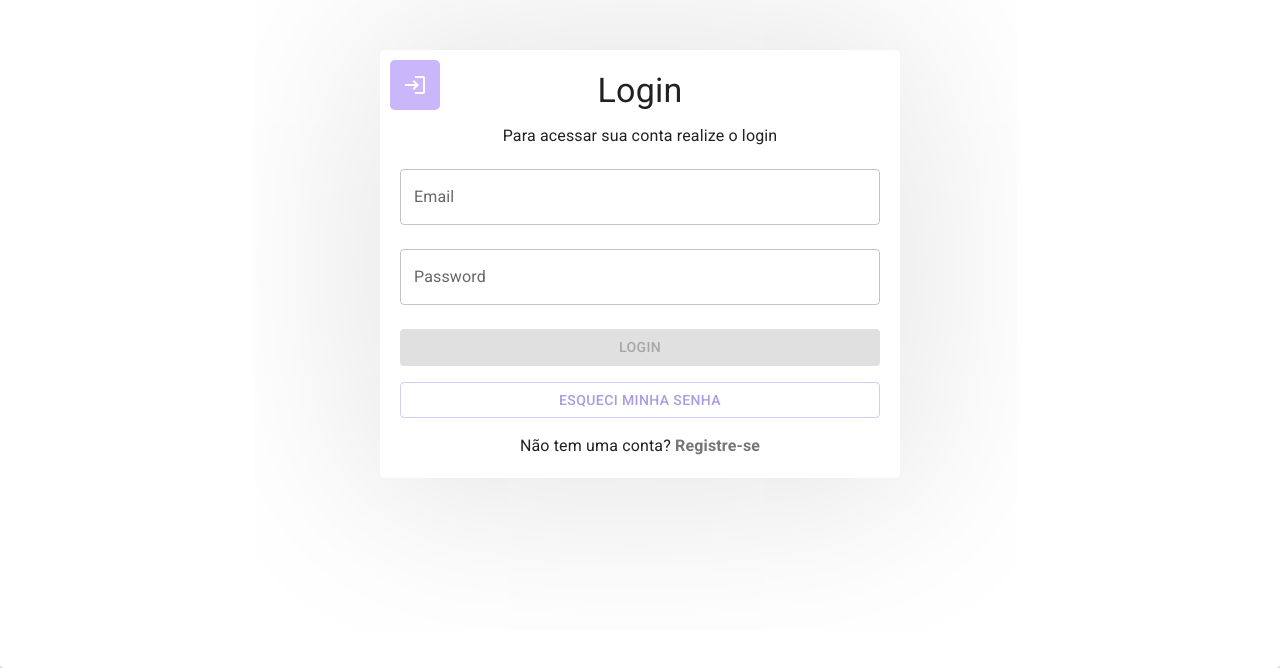
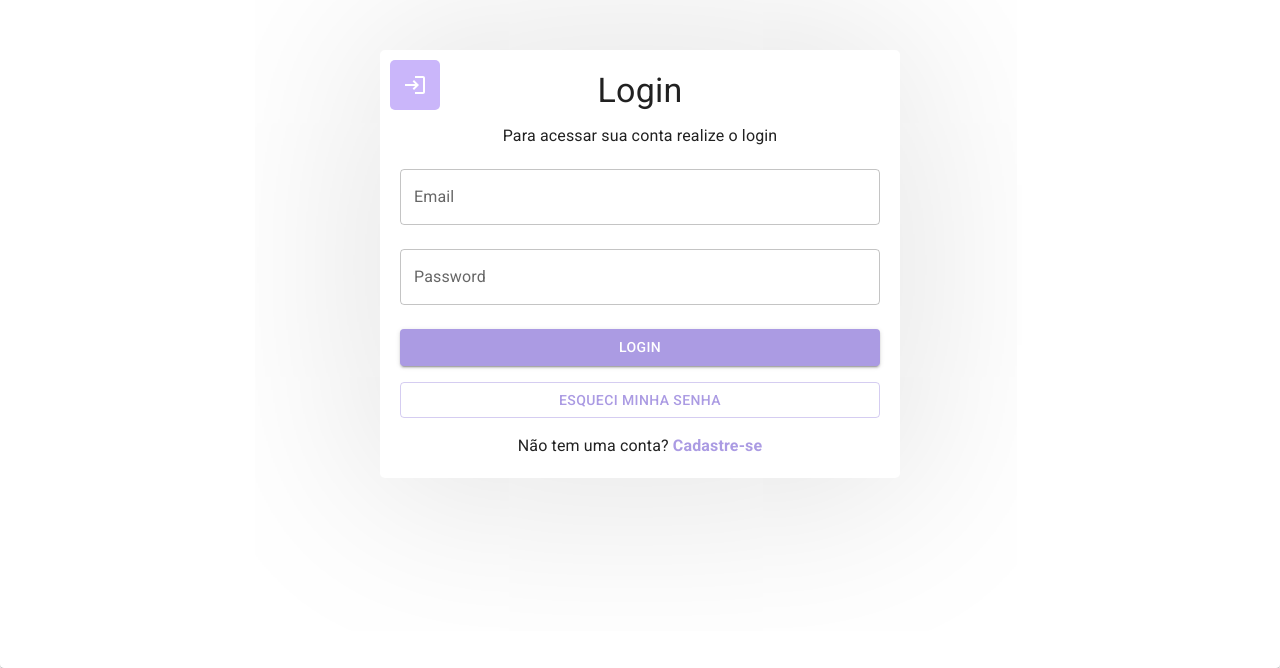
Before and after one commit to denisonkolling/pharma-manage-react, a React (Vite) app: page /login in a window 1280 px wide. Shown: the part 132-800 px from the top of the page. Built offline with nearby package versions, Linux system fonts and the light colour scheme.

Commit message:
feat: add react hook form and yup

```diff
--- a/package.json
+++ b/package.json
@@ -12,16 +12,19 @@
   "dependencies": {
     "@emotion/react": "^11.11.4",
     "@emotion/styled": "^11.11.0",
+    "@hookform/resolvers": "^3.3.4",
     "@mui/icons-material": "^5.15.14",
     "@mui/material": "^5.15.14",
     "axios": "^1.6.8",
     "leaflet": "^1.9.4",
     "react": "^18.2.0",
     "react-dom": "^18.2.0",
+    "react-hook-form": "^7.51.3",
     "react-leaflet": "^4.2.1",
     "react-router-dom": "^6.22.3",
     "react-toastify": "^10.0.5",
-    "styled-components": "^6.0.5"
+    "styled-components": "^6.0.5",
+    "yup": "^1.4.0"
   },
   "devDependencies": {
     "@types/react": "^18.2.66",
--- a/src/pages/Login/index.jsx
+++ b/src/pages/Login/index.jsx
@@ -1,50 +1,26 @@
-import React, { useContext, useState } from 'react';
+import React, { useContext } from 'react';
+import { useForm } from 'react-hook-form';
 import { TextField, Button, Container, Typography, Box, IconButton, Link as MuiLink, CardContent, Card } from '@mui/material';
 import AuthContext from '../../context/AuthContext';
-import { Link, useNavigate } from 'react-router-dom';
+import { Link } from 'react-router-dom';
 import LoginIcon from '@mui/icons-material/Login';
+import * as yup from 'yup';
+import { yupResolver } from '@hookform/resolvers/yup';
+
+const schema = yup.object().shape({
+  email: yup.string().email('Email inválido').required('Email é obrigatório'),
+  password: yup.string().min(6, 'A senha deve ter no mínimo 6 caracteres').required('Senha é obrigatória'),
+});
 
 function Login() {
-	const [email, setEmail] = useState('');
-	const [password, setPassword] = useState('');
+  const { register, handleSubmit, formState: { errors } } = useForm({
+    resolver: yupResolver(schema)
+  });
+
   const { login, error } = useContext(AuthContext);
-	const [emailError, setEmailError] = useState('');
-	const [passwordError, setPasswordError] = useState('');
-	const navigate = useNavigate();
 
-	const handleLogin = (e) => {
-		e.preventDefault();
-
-		if (!isFormValid()) {
-			return;
-		}
-
-		login(email, password);
-
-		setEmail('');
-		setPassword('');
-
-		navigate('/produto/detalhamento');
-	};
-
-	const isFormValid = () => {
-		const emailValid = isValidEmail(email);
-		const passwordValid = password.length >= 6;
-		return emailValid && passwordValid;
-	};
-
-	const isValidEmail = (email) => {
-		return /\S+@\S+\.\S+/.test(email);
-	};
-
-	const updateEmailError = (value) => {
-		setEmail(value);
-		setEmailError(isValidEmail(value) ? '' : 'Email inválido');
-	};
-
-	const updatePasswordError = (value) => {
-		setPassword(value);
-		setPasswordError(value.length >= 6 ? '' : 'A senha deve ter no mínimo 6 caracteres');
+  const onSubmit = data => {
+    login(data.email, data.password);
   };
 
   return (
@@ -86,26 +62,15 @@ function Login() {
               {error}
             </Typography>
           )}
-					<form onSubmit={handleLogin} style={{ width: '30rem' }}>
+          <form onSubmit={handleSubmit(onSubmit)} style={{ width: '30rem' }}>
             <TextField
               label="Email"
               variant="outlined"
               fullWidth
               margin="normal"
-							value={email}
-							error={!!emailError}
-							helperText={emailError}
-							onChange={(e) => updateEmailError(e.target.value)}
-							sx={{
-								'& .MuiInputLabel-root.Mui-focused': {
-									color: '#cab6fa',
-								},
-								'& .MuiOutlinedInput-root': {
-									'&.Mui-focused fieldset': {
-										borderColor: '#cab6fa',
-									},
-								},
-							}}
+              error={!!errors.email}
+              helperText={errors.email?.message}
+              {...register('email')}
             />
             <TextField
               label="Password"
@@ -113,34 +78,23 @@ function Login() {
               type="password"
               fullWidth
               margin="normal"
-							value={password}
-							error={!!passwordError}
-							helperText={passwordError}
-							onChange={(e) => updatePasswordError(e.target.value)}
-							sx={{
-								'& .MuiInputLabel-root.Mui-focused': {
-									color: '#cab6fa',
-								},
-								'& .MuiOutlinedInput-root': {
-									'&.Mui-focused fieldset': {
-										borderColor: '#cab6fa',
-									},
-								},
-							}}
+              error={!!errors.password}
+              helperText={errors.password?.message}
+              {...register('password')}
             />
 
-						<Button variant="contained" fullWidth type="submit" disabled={!isFormValid()} sx={{ my: 2, width: '100%' }}>
+            <Button variant="contained" fullWidth type="submit" sx={{ my: 2}}>
               Login
             </Button>
 
-						<Button variant="outlined" fullWidth type="submit" component={Link} to="/esqueci-senha" sx={{ width: '100%' }}>
+            <Button variant="outlined" fullWidth type="submit" component={Link} to="/esqueci-senha">
               Esqueci minha senha
             </Button>
 
-						<Typography variant="body1" align="center" sx={{ mt: 2 }}>
+            <Typography variant="body1" align="center" sx={{ mt: 2, }}>
               Não tem uma conta?{' '}
-							<MuiLink component={Link} to="/cadastro" sx={{ color: '#777575', textDecoration: 'none', fontWeight: 'bold' }}>
-								Registre-se
+              <MuiLink component={Link} to="/cadastro" sx={{ textDecoration: 'none', fontWeight: 'bold' }}>
+                Cadastre-se
               </MuiLink>
             </Typography>
           </form>
```
Also changed, not shown: 1 other file (tests, documents, lock files or other folders). Lines whose indentation alone changed are shown as unchanged.
